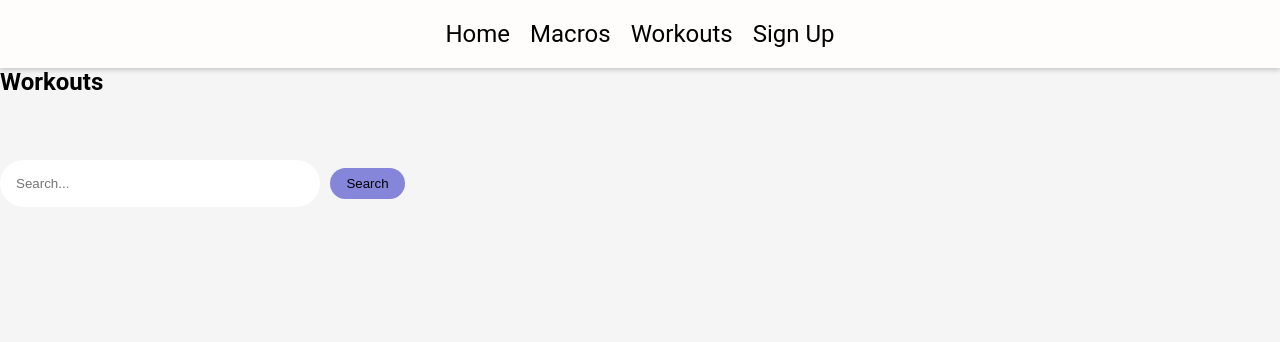
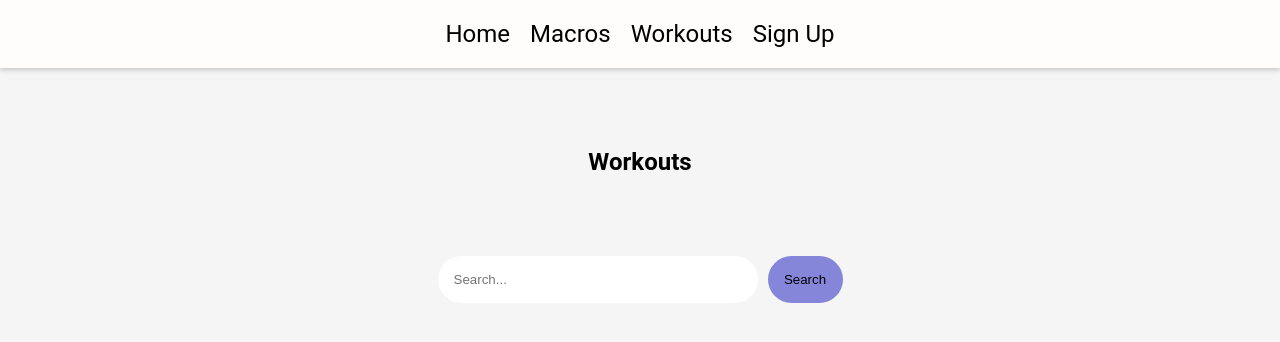
Before and after one commit to Keegneal/WorkoutApp, a React (Vite) app in the folder my-workout-app/: page /Workout in a window 1280 px wide. Shown: the top 342 px of the page. Built offline with nearby package versions, Linux system fonts and the light colour scheme.

Commit message:
updated the styling of the workout searchBar and the cards for the workouts

```diff
--- a/my-workout-app/src/Searchbar.jsx
+++ b/my-workout-app/src/Searchbar.jsx
@@ -29,13 +29,18 @@ function Searchbar() {
 
   return (
     <div>
+
+      <div className='SearchBar'>
       <input className = "searchBar"
         type="text"
         placeholder="Search..."
         value={search}
         onChange={(e) => setSearch(e.target.value)}
       />
+
+
       <button className= "searchButton" onClick={handleSearch}>Search</button>
+      </div>
       <ul className = "workoutContainer">
         {exercises.map((exercise, index) => (
           <li className = "workoutCards" key={index}>
--- a/my-workout-app/src/Workout.css
+++ b/my-workout-app/src/Workout.css
@@ -7,15 +7,25 @@
 }
 
 .workoutCards{
-
+   display: flex;
+   align-items:center ;
+   flex-direction: column;
     border: 2px solid;
     border-color: rgb(0, 0, 0);
     background-color: rgb(81, 154, 218);
     margin-top: 20px;
     padding: 20px;
-    height: 50%;
-    width: 25%;
+    height: 25rem;
+    width: 25rem;
+    border-radius: 20px;
 
+}
+ .workoutCards img{
+    display: flex;
+    align-items: center;
+    width: 20rem;
+    height: 20rem;
+    padding: 20px;
 }
 
 .workoutContainer {
@@ -23,20 +33,25 @@
     flex-direction: column;
     flex-wrap: wrap;
     align-items: center;
-    margin-top: 10%;
+    margin-top: 5%;
 
 }
 
 .searchBar{
-
-    margin-top: 5%;
     border-radius: 25px;
     padding: 1rem;
     width: 25%;
     border-style: none;
 }
+.SearchBar {
+    display: flex;
+    flex-direction: row;
+    justify-content: center;
+}
+
 
 .searchButton{
+
     border-style: none;
     border-radius: 25px;
     padding: .5rem;
@@ -44,3 +59,9 @@
     width: 75px;
     margin-left: 10px;
 }
+
+h2{
+    display: flex;
+    justify-content: center;
+    margin: 5rem;
+}
```
